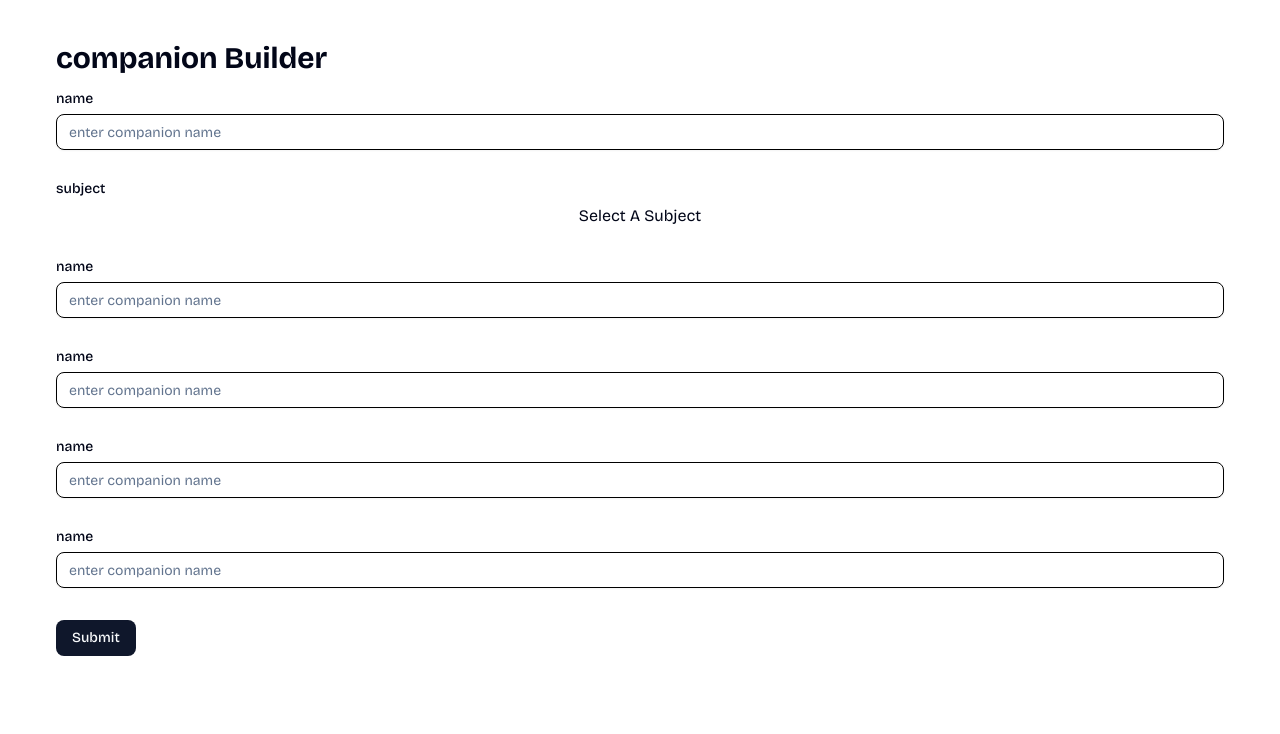
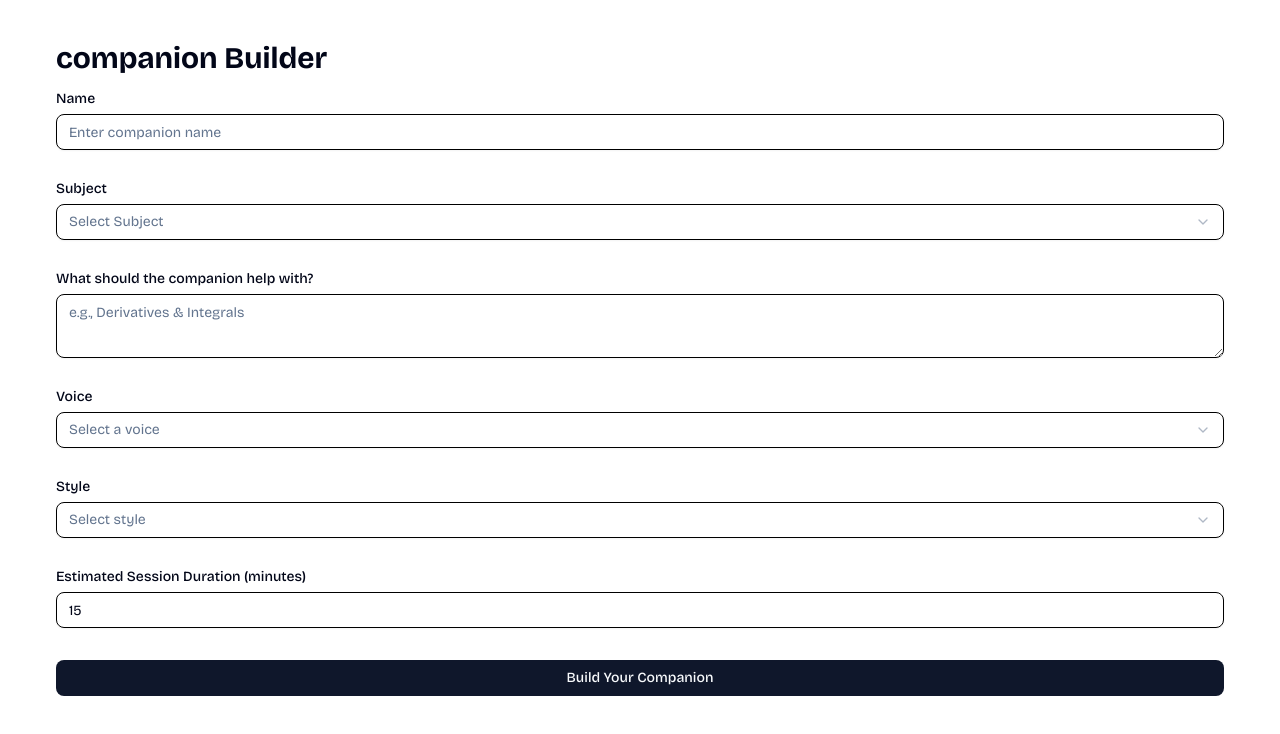
Before and after one commit to nebilesmaelsuleyman/sassPersonalLearning, a Next.js app: page /companions/new in a window 1280 px wide. Shown: the top 734 px of the page. Built offline with nearby package versions, Linux system fonts and the light colour scheme.

Commit message:
form ui updated

```diff
--- a/components/CompanionForm.tsx
+++ b/components/CompanionForm.tsx
@@ -1,148 +1,202 @@
-'use client'
-import React from 'react'
-import { z } from 'zod'
-import { useForm } from 'react-hook-form'
-import { zodResolver } from '@hookform/resolvers/zod'
-import { subjects } from '@/constants'
-import { Button } from "@/components/ui/button"
+"use client";
+
+import React from "react";
+import { z } from "zod";
+import { useForm, Resolver } from "react-hook-form";
+import { zodResolver } from "@hookform/resolvers/zod";
+import { subjects } from "@/constants";
+
+import { Button } from "@/components/ui/button";
 import {
   Form,
   FormControl,
-  FormDescription,
   FormField,
   FormItem,
   FormLabel,
   FormMessage,
-} from "@/components/ui/form"
-import { Input } from "@/components/ui/input"
-import { Select, SelectTrigger, SelectValue, SelectContent, SelectGroup, SelectLabel, SelectItem } from '@radix-ui/react-select'
+} from "@/components/ui/form";
+import { Input } from "@/components/ui/input";
+import { Textarea } from "@/components/ui/textarea";
+
+
+import {
+  Select,
+  SelectTrigger,
+  SelectValue,
+  SelectContent,
+  SelectItem,
+} from "@/components/ui/select";
 
 const formSchema = z.object({
   topic: z.string(),
-  name:z.string(),
-    subject: z.string(),
-    Style: z.string(),
-    duration: z.number(),
-})
+  name: z.string(),
+  subject: z.string(),
+  style: z.string(),
+  voice: z.string(),
+  duration: z.coerce.number(),
+});
 
-const CompanionForm= () => {
+const CompanionForm = () => {
+  const form = useForm<z.infer<typeof formSchema>>({
+    resolver: zodResolver(formSchema) as Resolver<z.infer<typeof formSchema>>,
+    defaultValues: {
+      topic: "",
+      name: "",
+      subject: "",
+      style: "",
+      voice: "",
+      duration: 15,
+    },
+  });
 
-    const form= useForm<z.infer<typeof formSchema>>({
-    resolver: zodResolver(formSchema),
-    defaultValues:{
-        topic:'',
-        name:'',
-        subject:'',
-        Style:'',
-        duration:15,
-    }
-    })
-
-  const onSubmit = (data:z.infer<typeof formSchema>) => {
-    console.log(data)
-
-  }
+  const onSubmit = (data: z.infer<typeof formSchema>) => {
+    console.log(data);
+  };
 
   return (
-   <Form {...form}>
+    <Form {...form}>
       <form onSubmit={form.handleSubmit(onSubmit)} className="space-y-8">
+
+
         <FormField
           control={form.control}
           name="name"
           render={({ field }) => (
-            <FormItem className={undefined}>
-              <FormLabel className={undefined}>name</FormLabel>
+            <FormItem  className={undefined} >
+              <FormLabel className={undefined} >Name</FormLabel>
               <FormControl>
-                <Input placeholder="enter companion name" {...field} className='input'                  />
+                <Input
+                  placeholder="Enter companion name"
+                  {...field}
+                  className="input"
+                />
               </FormControl>
-              <FormMessage className={undefined} />
+              <FormMessage className={undefined}  />
             </FormItem>
           )}
         />
+
+
         <FormField
           control={form.control}
           name="subject"
           render={({ field }) => (
-            <FormItem className={undefined}>
-              <FormLabel className={undefined}>subject</FormLabel>
+            <FormItem className={undefined} >
+              <FormLabel className={undefined} >Subject</FormLabel>
               <FormControl>
+                <Select onValueChange={field.onChange} defaultValue={field.value}>
+                  <SelectTrigger className="input capitalize">
+                    <SelectValue placeholder="Select subject" />
+                  </SelectTrigger>
+                  <SelectContent className={undefined} >
+                    {subjects.map((subject) => (
+                      <SelectItem
+                        key={subject}
+                        value={subject}
+                        className="capitalize"
+                      >
+                        {subject}
+                      </SelectItem>
+                    ))}
+                  </SelectContent>
+                </Select>
+              </FormControl>
+              <FormMessage className={undefined}  />
+            </FormItem>
+          )}
+        />
 
-                <Select
-                onValueChange={field.onChange}
-                value={field.value}
-                defaultValue={field.value}>
-      <SelectTrigger className="input capitalize">
-        <SelectValue placeholder="Select a subject" className="capitalize"/>
-      </SelectTrigger>
-      <SelectContent>
-        {subjects.map((subject)=>(
-            <SelectItem key={subject} value={subject} className="capitalize">{subject}</SelectItem>
-        ))}
-      </SelectContent>
-    </Select>
+
+        <FormField
+          control={form.control}
+          name="topic"
+          render={({ field }) => (
+            <FormItem className={undefined} >
+              <FormLabel className={undefined} >What should the companion help with?</FormLabel>
+              <FormControl>
+                <Textarea
+                  placeholder="e.g., Derivatives & Integrals"
+                  {...field}
+                  className="input"
+                />
+              </FormControl>
+              <FormMessage  className={undefined} />
+            </FormItem>
+          )}
+        />
+
+
+        <FormField
+          control={form.control}
+          name="voice"
+          render={({ field }) => (
+            <FormItem className={undefined} >
+              <FormLabel className={undefined} >Voice</FormLabel>
+              <FormControl>
+                <Select onValueChange={field.onChange} defaultValue={field.value}>
+                  <SelectTrigger className="input">
+                    <SelectValue placeholder="Select a voice" />
+                  </SelectTrigger>
+                  <SelectContent className={undefined} >
+                    <SelectItem className={undefined}  value="male">Male</SelectItem>
+                    <SelectItem className={undefined}  value="female">Female</SelectItem>
+                  </SelectContent>
+                </Select>
               </FormControl>
               <FormMessage className={undefined} />
             </FormItem>
           )}
         />
 
+
         <FormField
           control={form.control}
-          name="name"
+          name="style"
           render={({ field }) => (
-            <FormItem className={undefined}>
-              <FormLabel className={undefined}>name</FormLabel>
+            <FormItem className={undefined} >
+              <FormLabel className={undefined} >Style</FormLabel>
               <FormControl>
-                <Input placeholder="enter companion name" {...field} className='input'                  />
+                <Select onValueChange={field.onChange} defaultValue={field.value}>
+                  <SelectTrigger className="input">
+                    <SelectValue placeholder="Select style" />
+                  </SelectTrigger>
+                  <SelectContent className={undefined} >
+                    <SelectItem className={undefined}  value="formal">Formal</SelectItem>
+                    <SelectItem className={undefined}  value="casual">Casual</SelectItem>
+                  </SelectContent>
+                </Select>
+              </FormControl>
+              <FormMessage className={undefined}  />
+            </FormItem>
+          )}
+        />
+
+
+        <FormField
+          control={form.control}
+          name="duration"
+          render={({ field }) => (
+            <FormItem className={undefined} >
+              <FormLabel className={undefined} >Estimated Session Duration (minutes)</FormLabel>
+              <FormControl>
+                <Input
+                  type="number"
+                  placeholder="15"
+                  {...field}
+                  className="input"
+                />
               </FormControl>
               <FormMessage className={undefined} />
             </FormItem>
           )}
         />
-        <FormField
-          control={form.control}
-          name="name"
-          render={({ field }) => (
-            <FormItem className={undefined}>
-              <FormLabel className={undefined}>name</FormLabel>
-              <FormControl>
-                <Input placeholder="enter companion name" {...field} className='input'                  />
-              </FormControl>
-              <FormMessage className={undefined} />
-            </FormItem>
-          )}
-        />
-        <FormField
-          control={form.control}
-          name="name"
-          render={({ field }) => (
-            <FormItem className={undefined}>
-              <FormLabel className={undefined}>name</FormLabel>
-              <FormControl>
-                <Input placeholder="enter companion name" {...field} className='input'                  />
-              </FormControl>
-              <FormMessage className={undefined} />
-            </FormItem>
-          )}
-        />
-        <FormField
-          control={form.control}
-          name="name"
-          render={({ field }) => (
-            <FormItem className={undefined}>
-              <FormLabel className={undefined}>name</FormLabel>
-              <FormControl>
-                <Input placeholder="enter companion name" {...field} className='input'                  />
-              </FormControl>
-              <FormMessage className={undefined} />
-            </FormItem>
-          )}
-        />
-        <Button type="submit" className={undefined} variant={undefined} size={undefined}>Submit</Button>
+
+        <Button variant={undefined} size={undefined} type="submit" className="w-full">
+          Build Your Companion
+        </Button>
       </form>
     </Form>
-  )
+  );
+};
 
-}
-
-export default CompanionForm
+export default CompanionForm;
```
